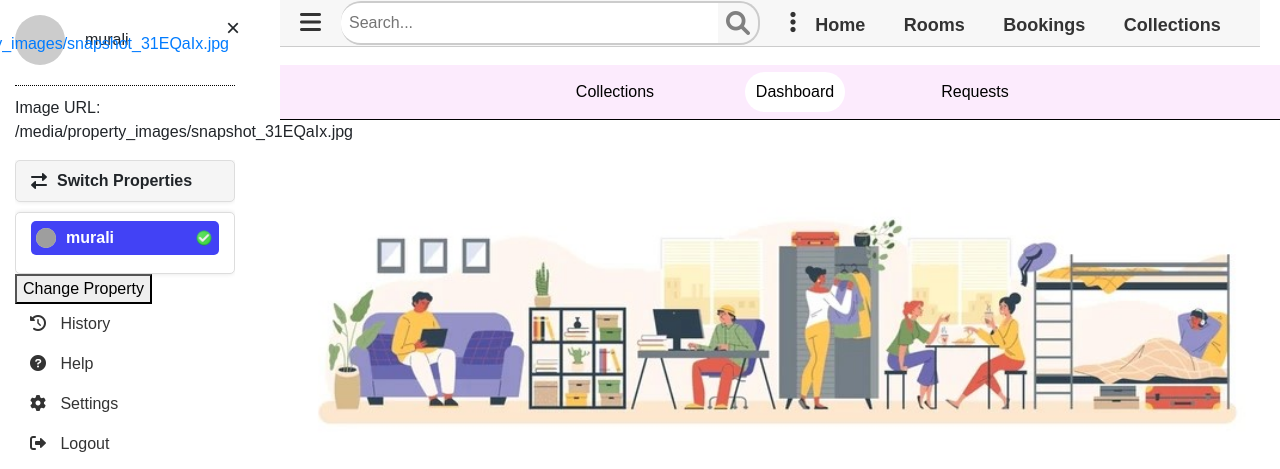
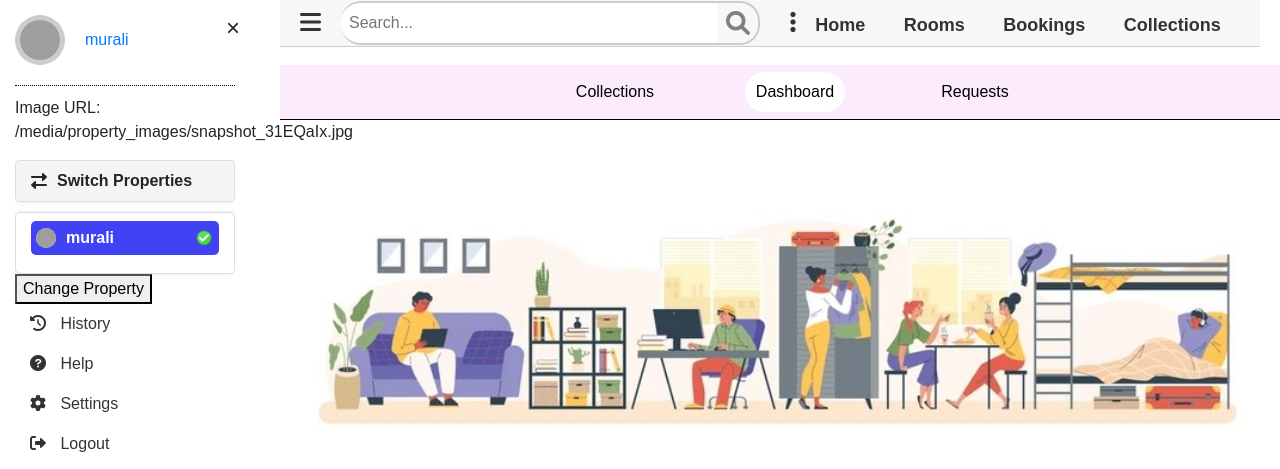
Before and after one commit to muraliprasadkatta/hostel_database_261024, a Django app: page /DisplayRooms/1/ in a window 1280 px wide. Shown: the top 469 px of the page. Run offline with Django 4.2, Linux system fonts and the light colour scheme; a user stored in the database is signed in; data comes from the database, SQL or seed files in the repository; grey boxes are pictures that could not be loaded.

Commit message:
update the dispalyroom view and base template

```diff
--- a/templates/base.html
+++ b/templates/base.html
@@ -29,10 +29,8 @@
           <div class="profile-image-container">
               {% if selected_property.image_url %}
                   <img src="{{ selected_property.image_url }}" class="profile-image" id="selectedPropertyImage" alt="Property Image">
-                  <p>Image URL: <a href="{{ selected_property.image_url }}" target="_blank">{{ selected_property.image_url }}</a></p>
               {% else %}
                   <img src="{% static 'images/displaybeds/image-icon-placeholder.png' %}" class="profile-image" id="selectedPropertyImage" alt="Default Image">
-                  <p>No image available</p>
               {% endif %}
           </div>
           <span class="profile-name" id="selectedPropertyName">{{ selected_property.hostelname }}</span>
```
